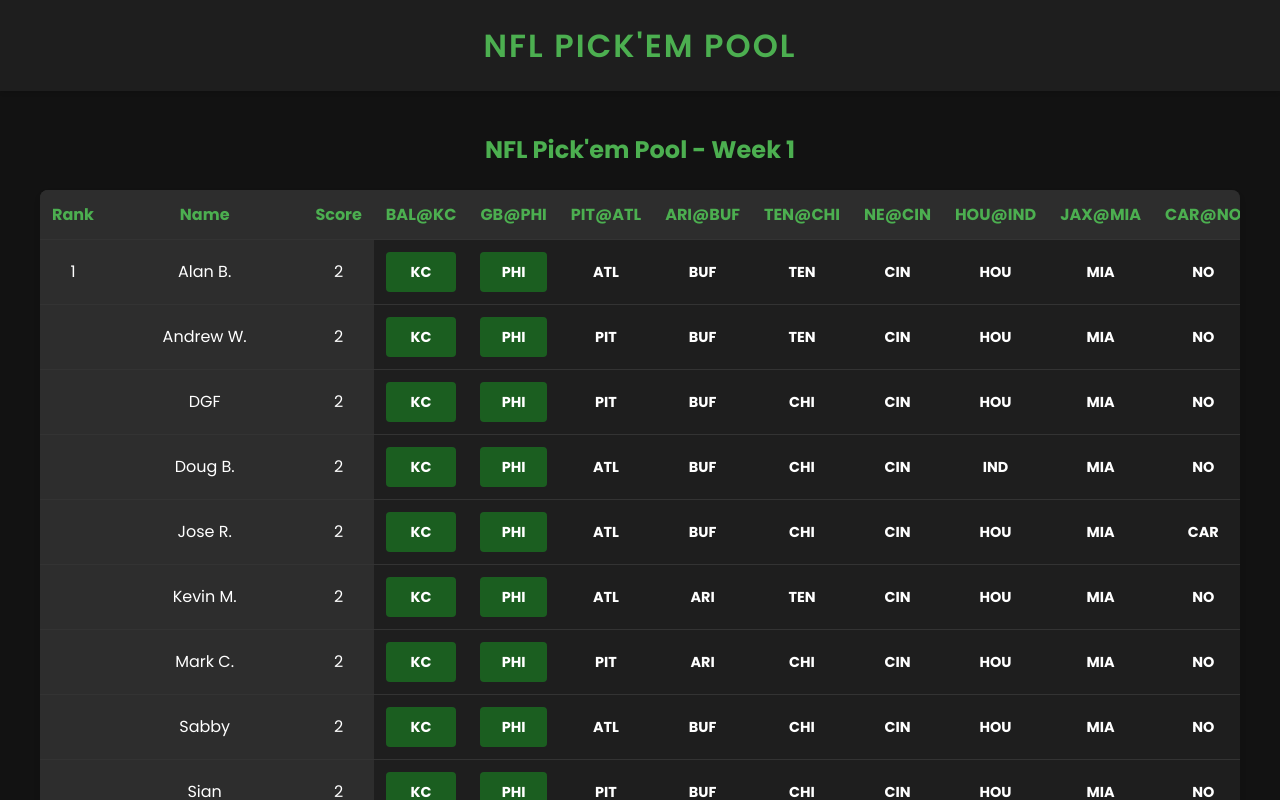
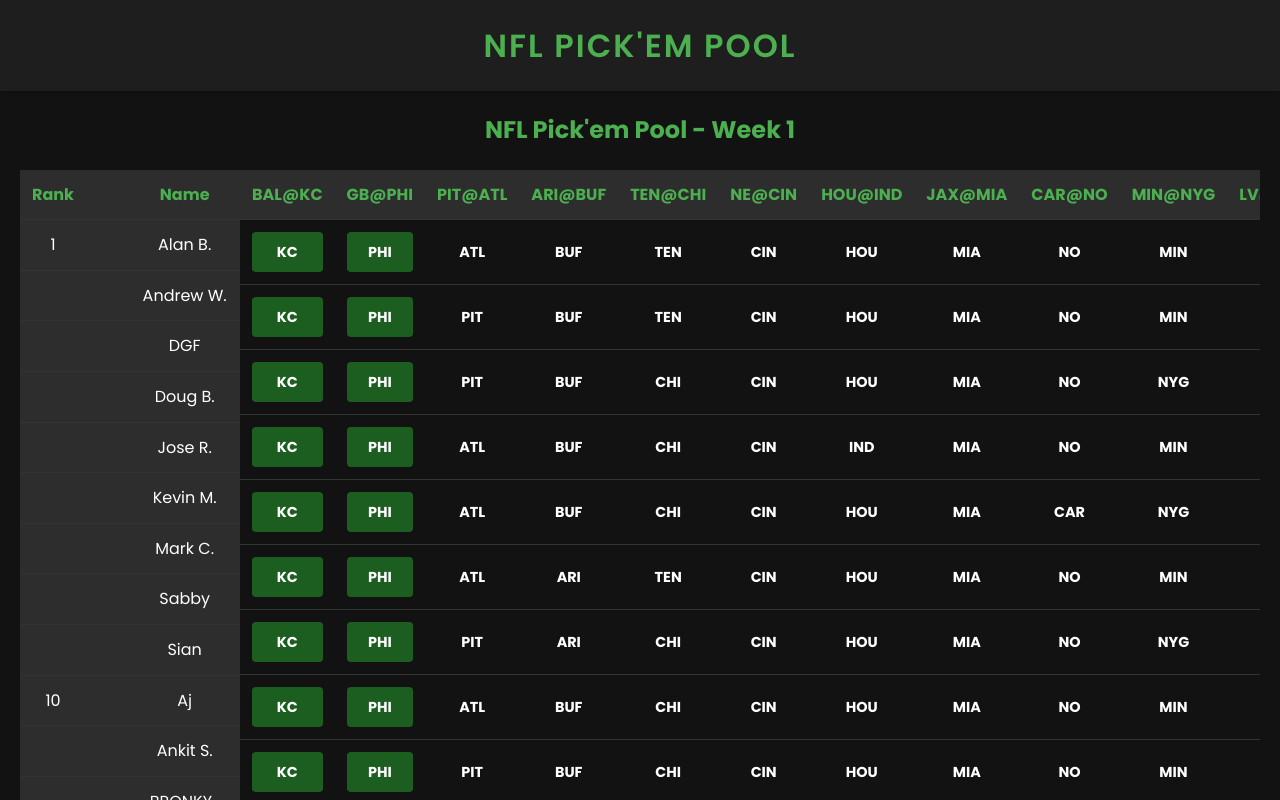
Before and after one commit to MrBuyRight/NFL-PickemPool, a React (Create React App) app: page / in a window 1280 px wide. Built offline with nearby package versions, Linux system fonts and the light colour scheme; the HTML template or start-up script is replaced by a standard one.

Commit message:
Fix horizontal scrolling issues and improve overall layout

```diff
--- a/src/App.js
+++ b/src/App.js
@@ -22,11 +22,13 @@
         <h1>NFL Pick'em Pool</h1>
       </header>
       <main className="app-main">
-        {error ? (
-          <div className="error-message">{error}</div>
-        ) : (
-          <Leaderboard entriesData={entries} />
-        )}
+        <div className="app-content">
+          {error ? (
+            <div className="error-message">{error}</div>
+          ) : (
+            <Leaderboard entriesData={entries} />
+          )}
+        </div>
       </main>
     </div>
   );
--- a/src/Components/Leaderboard.css
+++ b/src/Components/Leaderboard.css
@@ -20,10 +20,8 @@
 
 .leaderboard {
   width: 100%;
-  max-width: 100%;
-  margin: 0 auto;
-  padding: 20px;
-  overflow-x: auto;
+  height: 100%;
+  overflow: hidden;
 }
 
 .leaderboard h2 {
@@ -33,34 +31,48 @@
 }
 
 .leaderboard-container {
-  background-color: var(--surface-color);
-  border-radius: 8px;
+  display: flex;
+  height: calc(100% - 60px);
   overflow: hidden;
-  box-shadow: 0 4px 6px rgba(0, 0, 0, 0.1);
 }
 
-.leaderboard-table {
-  width: 100%;
-  border-collapse: collapse;
+.leaderboard-sticky-columns {
+  flex: 0 0 220px;
+  overflow-y: auto;
+  background-color: var(--secondary-color);
 }
 
-.leaderboard-table th,
-.leaderboard-table td {
+.leaderboard-scrollable {
+  flex: 1;
+  overflow-x: auto;
+  overflow-y: auto;
+}
+
+.leaderboard-sticky-columns table,
+.leaderboard-scrollable table {
+  width: 100%;
+  border-collapse: separate;
+  border-spacing: 0;
+}
+
+.leaderboard-sticky-columns th,
+.leaderboard-sticky-columns td,
+.leaderboard-scrollable th,
+.leaderboard-scrollable td {
   padding: 12px;
   text-align: center;
   border-bottom: 1px solid var(--border-color);
+  white-space: nowrap;
 }
 
-.leaderboard-table thead {
+.leaderboard-sticky-columns th,
+.leaderboard-scrollable th {
   background-color: var(--secondary-color);
   color: var(--accent-color);
+  font-weight: bold;
   position: sticky;
   top: 0;
   z-index: 10;
-}
-
-.leaderboard-table th {
-  font-weight: bold;
 }
 
 .rank-header,
@@ -69,20 +81,23 @@
 .rank-cell,
 .name-cell,
 .score-cell {
-  position: sticky;
+  position: absolute;
   left: 0;
+  width: 60px;
   background-color: var(--secondary-color);
-  z-index: 5;
+  z-index: 20;
 }
 
 .name-header,
 .name-cell {
   left: 60px;
+  width: 100px;
 }
 
 .score-header,
 .score-cell {
-  left: 200px;
+  left: 160px;
+  width: 60px;
 }
 
 .pick-cell {
@@ -113,13 +128,20 @@
 }
 
 @media (max-width: 768px) {
-  .leaderboard {
-    padding: 10px;
+  .leaderboard-sticky-columns {
+    flex: 0 0 180px;
   }
 
-  .leaderboard-table th,
-  .leaderboard-table td {
+  .leaderboard-sticky-columns th,
+  .leaderboard-sticky-columns td,
+  .leaderboard-scrollable th,
+  .leaderboard-scrollable td {
     padding: 8px;
+  }
+
+  .name-header,
+  .name-cell {
+    width: 80px;
   }
 
   .pick-cell {
--- a/src/Components/Leaderboard.js
+++ b/src/Components/Leaderboard.js
@@ -109,23 +109,38 @@
     <div className="leaderboard">
       <h2>NFL Pick'em Pool - Week {selectedWeek}</h2>
       <div className="leaderboard-container">
-        <table className="leaderboard-table">
+        <div className="leaderboard-sticky-columns">
+          <table>
             <thead>
               <tr>
-              <th className="rank-header">Rank</th>
-              <th className="name-header">Name</th>
-              <th className="score-header">Score</th>
+                <th>Rank</th>
+                <th>Name</th>
+                <th>Score</th>
+              </tr>
+            </thead>
+            <tbody>
+              {rankedEntries.map((entry, index) => (
+                <tr key={index}>
+                  <td>{entry.rank}</td>
+                  <td>{formatName(entry.name)}</td>
+                  <td>{entry.score}</td>
+                </tr>
+              ))}
+            </tbody>
+          </table>
+        </div>
+        <div className="leaderboard-scrollable">
+          <table>
+            <thead>
+              <tr>
                 {gameHeaders.map((header, index) => (
-                <th key={index} className="pick-header">{header}</th>
+                  <th key={index}>{header}</th>
                 ))}
               </tr>
             </thead>
             <tbody>
               {rankedEntries.map((entry, index) => (
-              <tr key={index} className="leaderboard-row">
-                <td className="rank-cell">{entry.rank}</td>
-                <td className="name-cell">{formatName(entry.name)}</td>
-                <td className="score-cell">{entry.score}</td>
+                <tr key={index}>
                   {gameMatchups.map((matchup, pickIndex) => {
                     const pick = entry.picks[pickIndex + 1];
                     return (
@@ -142,6 +157,7 @@
           </table>
         </div>
       </div>
+    </div>
   );
 }
 
```
Lines whose indentation alone changed are shown as unchanged.
